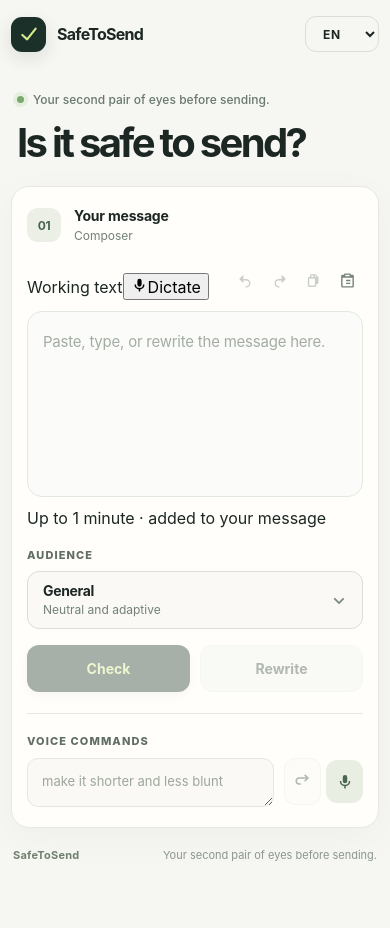
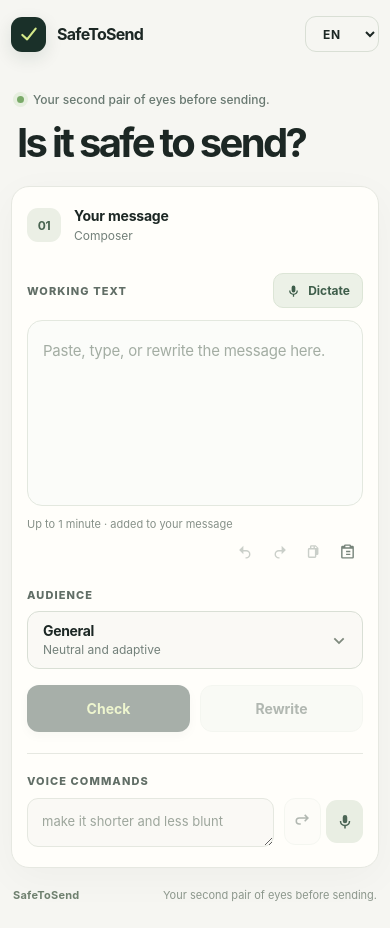
Before and after one commit to SebastianKristof/safetosend, a Next.js app: page / in a window 390 px wide. Before the commit the page ends 888 px from the top, so only its background shows below. Built offline with nearby package versions, Linux system fonts and the light colour scheme.

Commit message:
Style prominent draft microphone and move editor utilities below text

```diff
--- a/app/globals.css
+++ b/app/globals.css
@@ -143,9 +143,32 @@ h1 {
 }
 .editor-shell { position: relative; min-width: 0; }
 .editor-field { width: 100%; }
+.draft-field-heading {
+  display: flex; align-items: center; justify-content: space-between;
+  gap: 10px; min-height: 36px; flex-wrap: wrap;
+}
+.draft-field-heading label {
+  display: block; font-size: 11px; font-weight: 760;
+  letter-spacing: .1em; text-transform: uppercase; color: #616e66;
+}
+.draft-dictation-button {
+  display: inline-flex; gap: 7px; align-items: center; justify-content: center;
+  min-height: 35px; padding: 7px 12px; border-radius: 10px;
+  background: #ecf1e7; border: 1px solid #dce5d6;
+  color: #3e5d4a; font-size: 12px; font-weight: 730;
+  cursor: pointer; white-space: nowrap; transition: background .16s ease;
+}
+.draft-dictation-button .icon-glyph { width: 15px; height: 15px; }
+.draft-dictation-button:hover:not(:disabled) { background: #dfead8; }
+.draft-dictation-button.is-recording {
+  background: #faebe5; border-color: #edb7a9; color: #a14d3e;
+  animation: dictation-pulse 1.5s ease-in-out infinite;
+}
+.draft-dictation-button:disabled { opacity: .48; cursor: not-allowed; }
+.draft-dictation-hint { color: #879189; font-size: 11px; line-height: 1.35; }
 .history-rail {
-  position: absolute; right: 0; top: -9px; z-index: 3;
-  display: flex; align-items: center; gap: 3px;
+  position: relative; z-index: 3; display: flex; align-items: center;
+  justify-content: flex-end; gap: 3px; padding-top: 3px;
 }
 .ghost-button, .chip-button, .secondary-button, .primary-button {
   display: inline-flex; align-items: center; justify-content: center;
@@ -335,6 +358,9 @@ h1 {
 }
 .site-footer span:first-child { font-weight: 750; color: #6f806f; letter-spacing: .02em; }
 @keyframes voice-spin { to { transform: rotate(360deg); } }
+@keyframes dictation-pulse {
+  50% { box-shadow: 0 0 0 4px rgba(216, 116, 94, .10); }
+}
 
 @media (max-width: 930px) {
   .page-shell { padding: 25px 24px 34px; }
```
